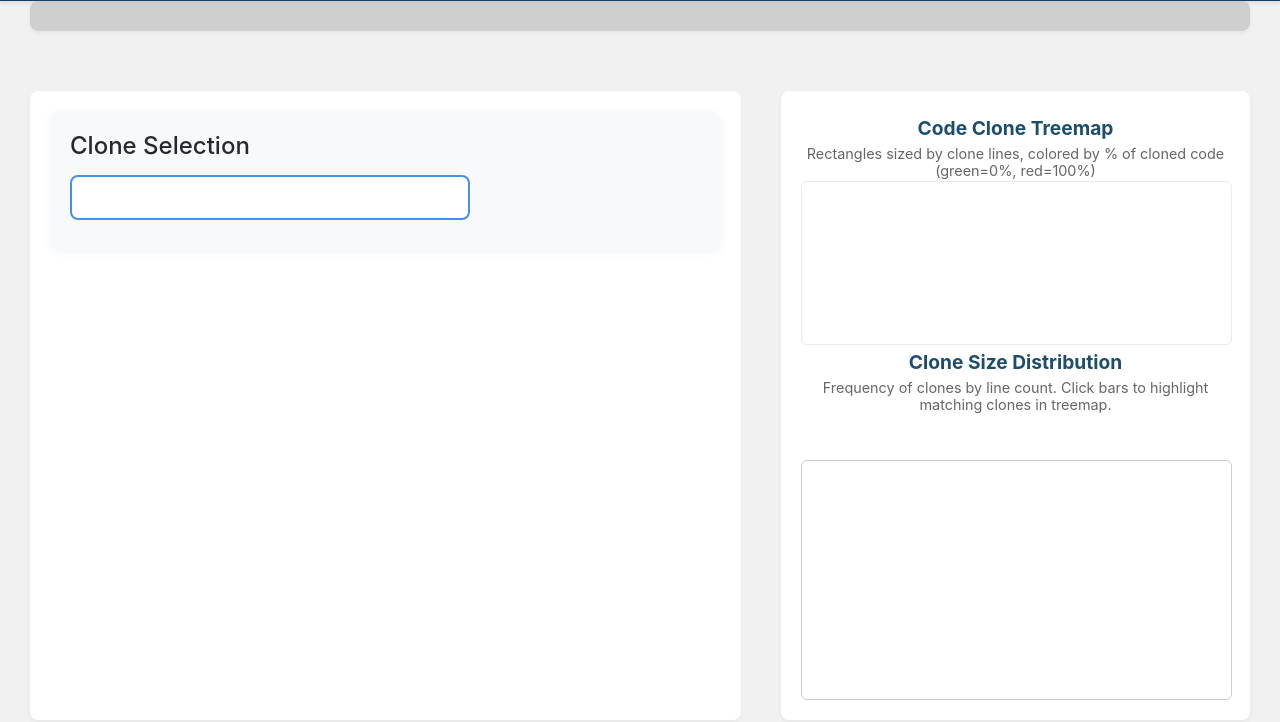
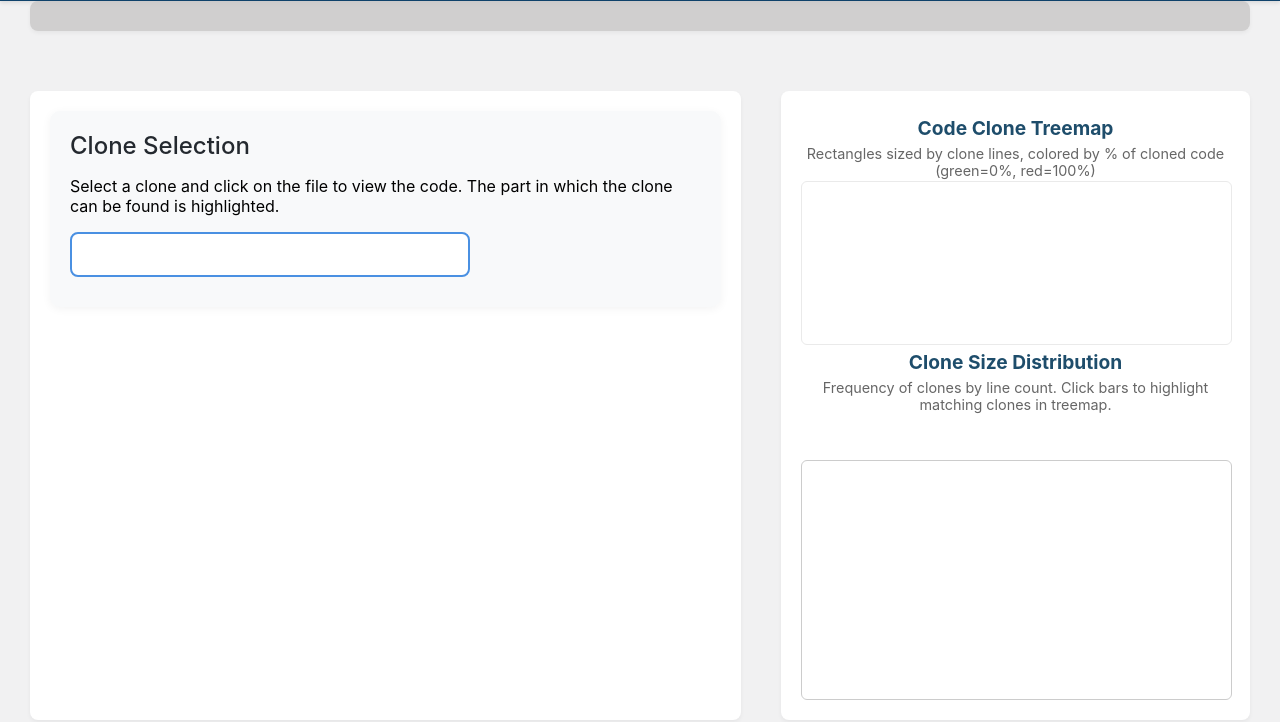
Before and after one commit to manoukeizer2001/SoftwareEvolution2, a website: page visualization/index.html in a window 1280 px wide. Shown: the part 78-800 px from the top of the page. Drawn offline with Linux system fonts and the light colour scheme; no server answers; a script that the page names is missing.

Commit message:
Added description

```diff
--- a/visualization/index.html
+++ b/visualization/index.html
@@ -22,6 +22,7 @@
     <div class="clone-section">
       <div class="clone-selection">
         <h2>Clone Selection</h2>
+        <p>Select a clone and click on the file to view the code. The part in which the clone can be found is highlighted.</p>
         <div class="select-wrapper">
           <select id="cloneDropdown">
             <!-- Options will be populated by JavaScript -->
```
